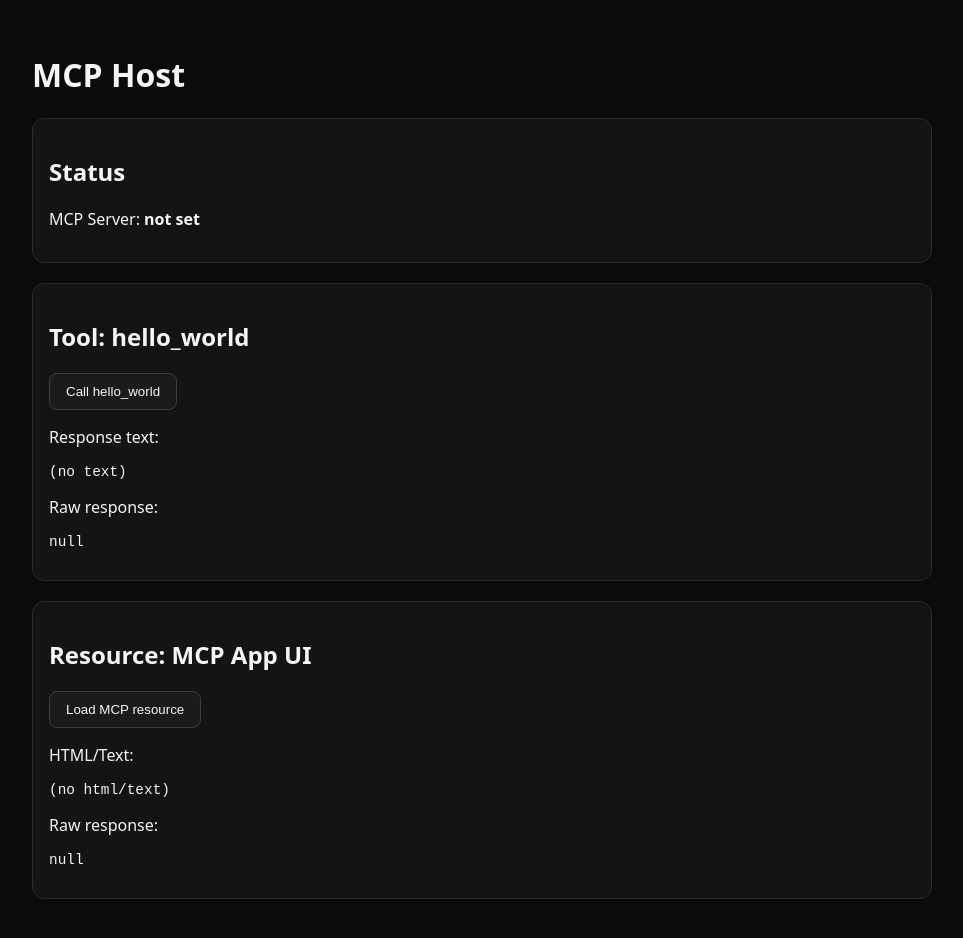
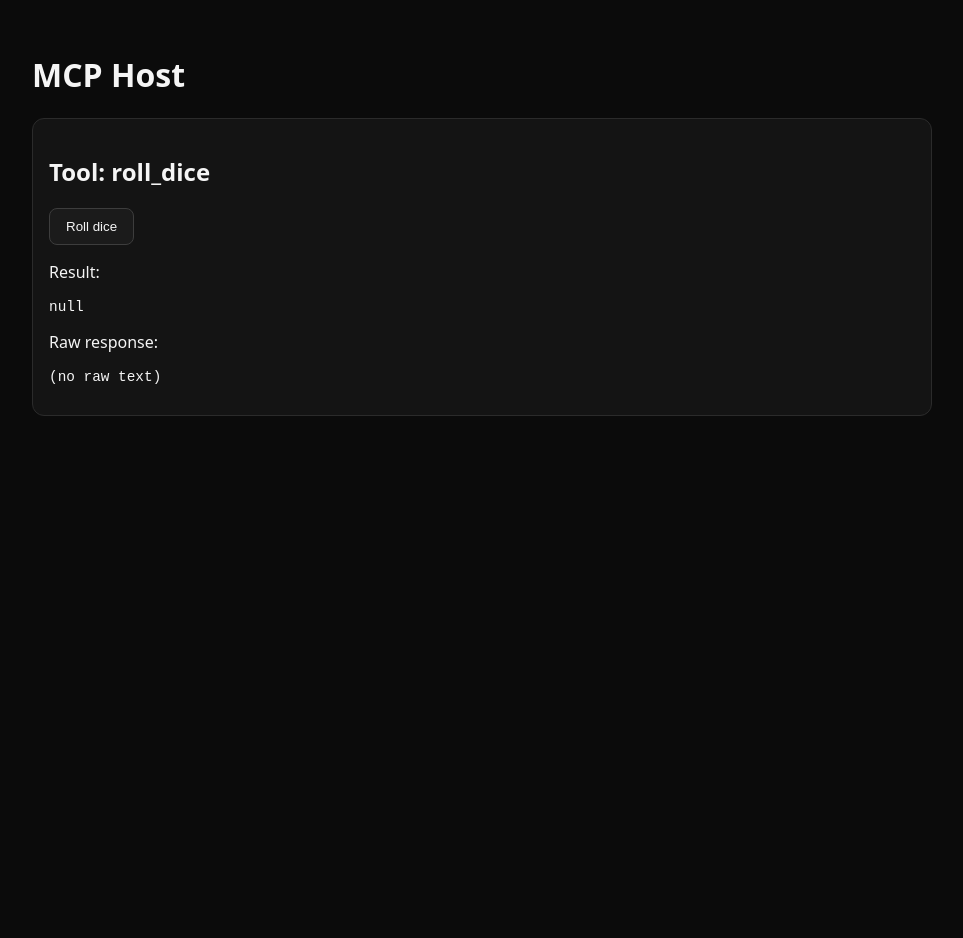
Before and after one commit to VibeJaro/MCP_Host, a Next.js app: page / in a window 1280 px wide. Shown: the top 938 px of the page, without its empty margins (158-1121 px from the left). After the commit the page ends 800 px from the top, so only its background shows below. Built offline with nearby package versions, Linux system fonts and the light colour scheme.

Commit message:
Implement server-side roll_dice MCP call

```diff
--- a/app/api/mcp/call-hello/route.ts
+++ /dev/null
@@ -1,13 +0,0 @@
-import { callToolHelloWorld } from "@/lib/mcpClient";
-import { extractTextFromMcpResponse } from "@/lib/mcpParsing";
-
-export async function POST() {
-  try {
-    const raw = await callToolHelloWorld();
-    const text = extractTextFromMcpResponse(raw);
-    return Response.json({ text, raw });
-  } catch (error) {
-    const message = error instanceof Error ? error.message : "Unknown error";
-    return Response.json({ text: "", raw: { error: message } }, { status: 500 });
-  }
-}
--- a/app/api/mcp/resource/route.ts
+++ /dev/null
@@ -1,17 +0,0 @@
-import { readResource } from "@/lib/mcpClient";
-import { extractTextFromMcpResponse } from "@/lib/mcpParsing";
-
-const DEFAULT_RESOURCE_ID = "hello_app_panel";
-
-export async function GET() {
-  const resourceId = process.env.MCP_RESOURCE_ID ?? DEFAULT_RESOURCE_ID;
-
-  try {
-    const raw = await readResource(resourceId);
-    const html = extractTextFromMcpResponse(raw);
-    return Response.json({ html, raw });
-  } catch (error) {
-    const message = error instanceof Error ? error.message : "Unknown error";
-    return Response.json({ html: "", raw: { error: message } }, { status: 500 });
-  }
-}
--- /dev/null
+++ b/app/api/mcp/roll-dice/route.ts
@@ -0,0 +1,35 @@
+import { callMcp, extractResultValue } from "@/lib/mcpClient";
+
+export const runtime = "nodejs";
+
+function isErrorResponse(data: unknown): data is { error: { status: number; body: string } } {
+  return (
+    typeof data === "object" &&
+    data !== null &&
+    "error" in data &&
+    typeof (data as { error?: unknown }).error === "object" &&
+    (data as { error?: { status?: unknown } }).error !== null
+  );
+}
+
+export async function POST() {
+  const { rawText, data } = await callMcp("tools/call", {
+    name: "roll_dice",
+    arguments: { sides: 6 }
+  });
+
+  if (isErrorResponse(data)) {
+    return Response.json(
+      {
+        error: data.error,
+        rawText
+      },
+      { status: 502 }
+    );
+  }
+
+  return Response.json({
+    result: extractResultValue(data),
+    rawText
+  });
+}
--- a/app/components/HostPanel.tsx
+++ b/app/components/HostPanel.tsx
@@ -2,47 +2,28 @@
 
 import { useState } from "react";
 
-type Props = {
-  serverUrlMasked: string;
+type RollDiceState = {
+  result: unknown;
+  rawText: string;
 };
 
-type ResponseState = {
-  text: string;
-  raw: unknown;
-};
+const emptyState: RollDiceState = { result: null, rawText: "" };
 
-const emptyState: ResponseState = { text: "", raw: null };
+export default function HostPanel() {
+  const [rollState, setRollState] = useState<RollDiceState>(emptyState);
+  const [busy, setBusy] = useState(false);
 
-export default function HostPanel({ serverUrlMasked }: Props) {
-  const [helloState, setHelloState] = useState<ResponseState>(emptyState);
-  const [resourceState, setResourceState] = useState<ResponseState>(emptyState);
-  const [busy, setBusy] = useState<string | null>(null);
-
-  const callHello = async () => {
-    setBusy("hello");
+  const rollDice = async () => {
+    setBusy(true);
     try {
-      const response = await fetch("/api/mcp/call-hello", { method: "POST" });
-      const data = (await response.json()) as ResponseState;
-      setHelloState({ text: data.text ?? "", raw: data.raw });
+      const response = await fetch("/api/mcp/roll-dice", { method: "POST" });
+      const data = (await response.json()) as RollDiceState;
+      setRollState({ result: data.result ?? null, rawText: data.rawText ?? "" });
     } catch (error) {
       const message = error instanceof Error ? error.message : "Unknown error";
-      setHelloState({ text: "", raw: { error: message } });
+      setRollState({ result: { error: message }, rawText: "" });
     } finally {
-      setBusy(null);
-    }
-  };
-
-  const loadResource = async () => {
-    setBusy("resource");
-    try {
-      const response = await fetch("/api/mcp/resource");
-      const data = (await response.json()) as { html?: string; raw?: unknown };
-      setResourceState({ text: data.html ?? "", raw: data.raw ?? null });
-    } catch (error) {
-      const message = error instanceof Error ? error.message : "Unknown error";
-      setResourceState({ text: "", raw: { error: message } });
-    } finally {
-      setBusy(null);
+      setBusy(false);
     }
   };
 
@@ -50,32 +31,14 @@ export default function HostPanel({ serverUrlMasked }: Props) {
     <main>
       <h1>MCP Host</h1>
       <section>
-        <h2>Status</h2>
-        <p>
-          MCP Server: <strong>{serverUrlMasked}</strong>
-        </p>
-      </section>
-
-      <section>
-        <h2>Tool: hello_world</h2>
-        <button onClick={callHello} disabled={busy !== null}>
-          Call hello_world
+        <h2>Tool: roll_dice</h2>
+        <button onClick={rollDice} disabled={busy}>
+          Roll dice
         </button>
-        <p>Response text:</p>
-        <pre>{helloState.text || "(no text)"}</pre>
+        <p>Result:</p>
+        <pre>{JSON.stringify(rollState.result, null, 2) || "(no result)"}</pre>
         <p>Raw response:</p>
-        <pre>{JSON.stringify(helloState.raw, null, 2)}</pre>
-      </section>
-
-      <section>
-        <h2>Resource: MCP App UI</h2>
-        <button onClick={loadResource} disabled={busy !== null}>
-          Load MCP resource
-        </button>
-        <p>HTML/Text:</p>
-        <pre>{resourceState.text || "(no html/text)"}</pre>
-        <p>Raw response:</p>
-        <pre>{JSON.stringify(resourceState.raw, null, 2)}</pre>
+        <pre>{rollState.rawText || "(no raw text)"}</pre>
       </section>
     </main>
   );
--- a/app/layout.tsx
+++ b/app/layout.tsx
@@ -3,7 +3,7 @@ import type { ReactNode } from "react";
 
 export const metadata = {
   title: "MCP Host",
-  description: "Minimal MCP host for tool/resource testing"
+  description: "Minimal MCP host for tool testing"
 };
 
 export default function RootLayout({ children }: { children: ReactNode }) {
--- a/app/page.tsx
+++ b/app/page.tsx
@@ -1,22 +1,5 @@
 import HostPanel from "@/app/components/HostPanel";
 
-function maskServerUrl(value: string | undefined): string {
-  if (!value) {
-    return "not set";
-  }
-
-  if (value.length <= 6) {
-    return "***";
-  }
-
-  const start = value.slice(0, 6);
-  const end = value.slice(-4);
-  return `${start}...${end}`;
+export default function Page() {
+  return <HostPanel />;
 }
-
-export default function Page() {
-  const serverUrl = process.env.MCP_SERVER_URL;
-  const masked = maskServerUrl(serverUrl);
-
-  return <HostPanel serverUrlMasked={masked} />;
-}
--- a/lib/mcpClient.ts
+++ b/lib/mcpClient.ts
@@ -1,48 +1,106 @@
-const MCP_SERVER_URL = process.env.MCP_SERVER_URL;
+type McpCallResult = {
+  rawText: string;
+  data: any;
+};
 
-function getServerUrl(): string {
-  if (!MCP_SERVER_URL) {
-    throw new Error("MCP_SERVER_URL is not set");
-  }
-  return MCP_SERVER_URL;
+function isRecord(value: unknown): value is Record<string, unknown> {
+  return typeof value === "object" && value !== null;
 }
 
-async function requestMcp(method: string, params: Record<string, unknown>): Promise<unknown> {
-  const serverUrl = getServerUrl();
+function parseSsePayload(rawText: string): unknown[] {
+  const lines = rawText.split(/\r?\n/);
+  const payloads: unknown[] = [];
+
+  for (const line of lines) {
+    if (!line.startsWith("data:")) {
+      continue;
+    }
+    const jsonText = line.replace(/^data:\s?/, "").trim();
+    if (!jsonText) {
+      continue;
+    }
+    try {
+      payloads.push(JSON.parse(jsonText));
+    } catch {
+      continue;
+    }
+  }
+
+  return payloads;
+}
+
+function getServerUrlError(): McpCallResult {
+  return {
+    rawText: "",
+    data: {
+      error: {
+        status: 500,
+        body: "MCP_SERVER_URL is not set"
+      }
+    }
+  };
+}
+
+export async function callMcp(method: string, params: unknown): Promise<McpCallResult> {
+  const serverUrl = process.env.MCP_SERVER_URL;
+  if (!serverUrl) {
+    return getServerUrlError();
+  }
+
   const response = await fetch(serverUrl, {
     method: "POST",
     headers: {
-      "content-type": "application/json"
+      "content-type": "application/json",
+      accept: "application/json, text/event-stream"
     },
     body: JSON.stringify({
       jsonrpc: "2.0",
-      id: crypto.randomUUID(),
+      id: 1,
       method,
       params
     })
   });
 
-  const text = await response.text();
+  const rawText = await response.text();
   if (!response.ok) {
-    throw new Error(`MCP request failed (${response.status}): ${text}`);
+    return {
+      rawText,
+      data: {
+        error: {
+          status: response.status,
+          body: rawText.slice(0, 2000)
+        }
+      }
+    };
+  }
+
+  const shouldParseSse = rawText.includes("data:");
+  if (shouldParseSse) {
+    const payloads = parseSsePayload(rawText);
+    if (payloads.length > 0) {
+      return { rawText, data: payloads[payloads.length - 1] };
+    }
   }
 
   try {
-    return JSON.parse(text);
-  } catch (error) {
-    throw new Error("MCP response was not valid JSON");
+    const parsed = JSON.parse(rawText);
+    return { rawText, data: parsed };
+  } catch {
+    return {
+      rawText,
+      data: {
+        error: {
+          status: 502,
+          body: "Failed to parse MCP response as JSON."
+        }
+      }
+    };
   }
 }
 
-export async function callToolHelloWorld(): Promise<unknown> {
-  return requestMcp("tools/call", {
-    name: "hello_world",
-    arguments: {}
-  });
+export function extractResultValue(data: unknown): unknown {
+  if (isRecord(data) && "result" in data) {
+    return data.result;
+  }
+  return data;
 }
-
-export async function readResource(resourceId: string): Promise<unknown> {
-  return requestMcp("resources/read", {
-    uri: resourceId
-  });
-}
```
